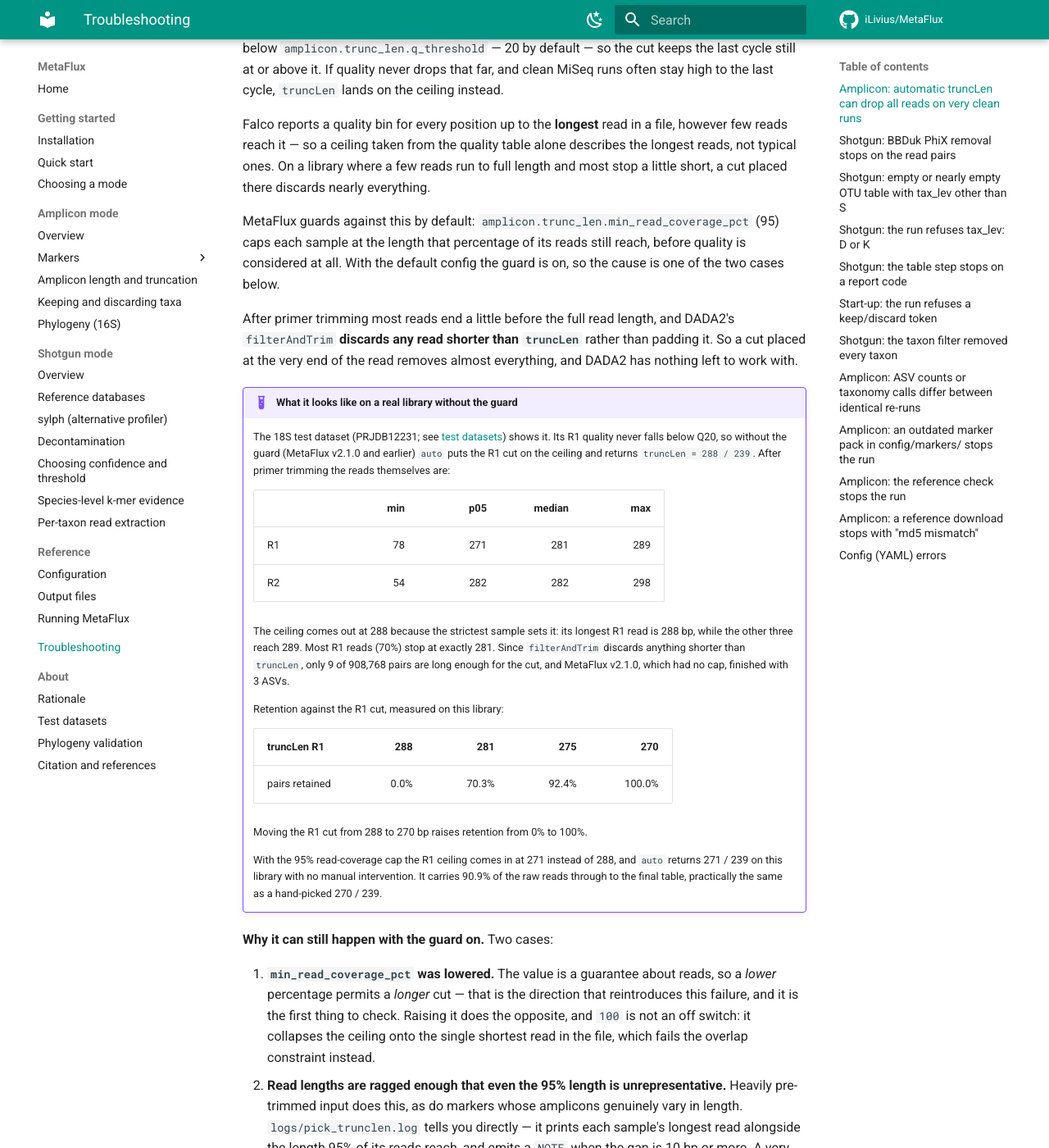
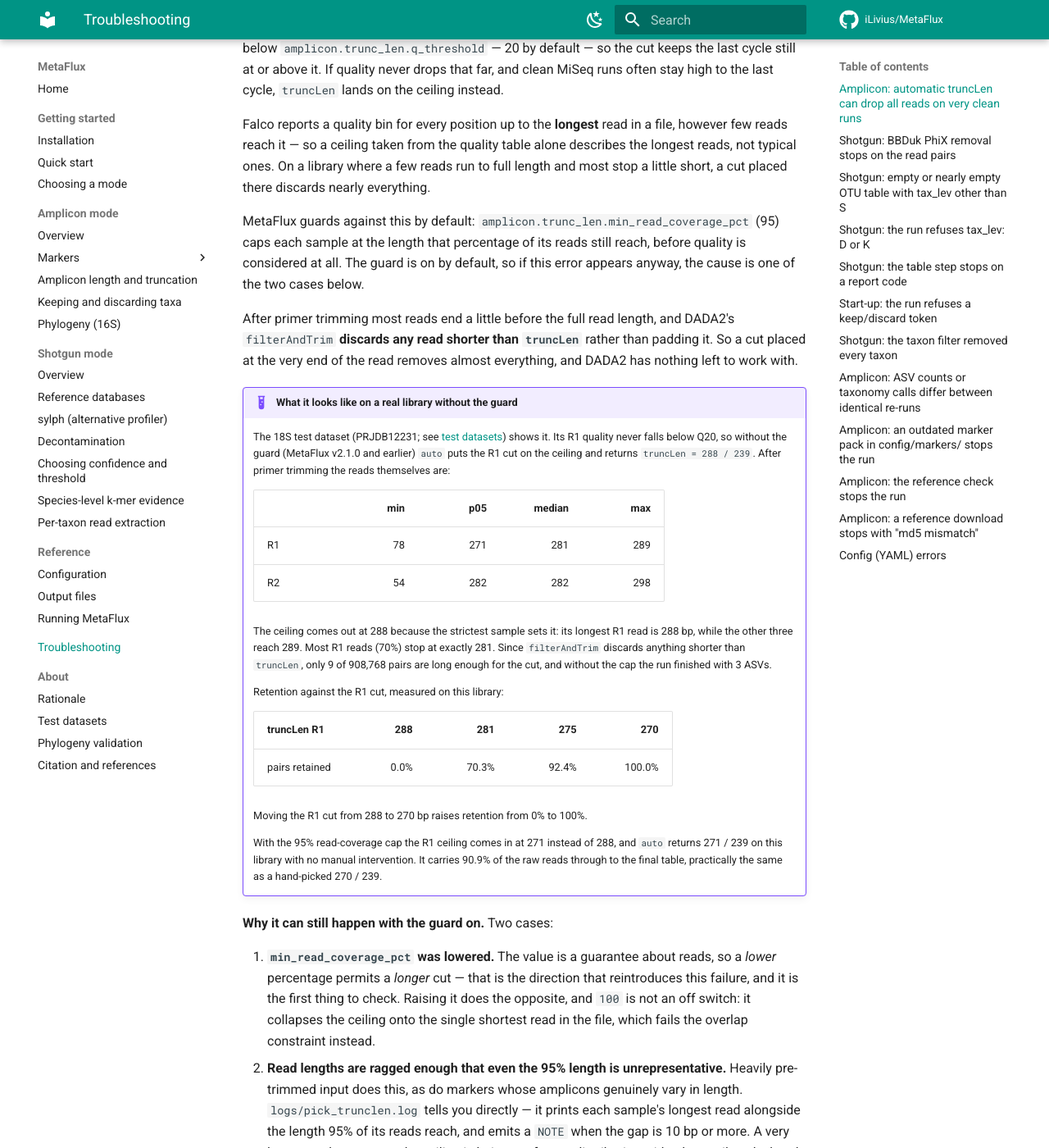
Before and after one commit to iLivius/MetaFlux, an MkDocs documentation site: the page built from docs/troubleshooting.md, in a window 1280 px wide and 1400 px high, scrolled down 720 px. Shown: the whole window at 82% size. Built offline with MkDocs 1.6.1 and Material for MkDocs 9.7.7, drawn with Linux system fonts in a browser that asks for light colours; comment, search, counter and statistics services are not loaded; some of the changed text lies outside the part shown.

Commit message:
Review fixes: Bracken alpha scope, ITS and 18S troubleshooting wording, CHANGELOG notes
The threshold_alpha comment and configuration row now say the broad plateau was
measured on the CAMI II samples (the D6331 optimum is several times higher); the
troubleshooting page states the ASV_16 result as on the ITS page and no longer ties
the 3-ASV run to a release; the configuration page keeps 'without an error or a
warning' for the empty-reference fallback and points the min_fold_parent row at the
right note. CHANGELOG: the 18S domain fix is quantified on the public test set, and
a config that set allow_one_off to true to relax the check is told to set it back.

```diff
--- a/docs/troubleshooting.md
+++ b/docs/troubleshooting.md
@@ -37,8 +37,8 @@
 
 MetaFlux guards against this by default: `amplicon.trunc_len.min_read_coverage_pct`
 (95) caps each sample at the length that percentage of its reads still reach, before
-quality is considered at all. With the default config the guard is on, so the cause is
-one of the two cases below.
+quality is considered at all. The guard is on by default, so if this error appears
+anyway, the cause is one of the two cases below.
 
 After primer trimming most reads end a little before the full read length, and
 DADA2's `filterAndTrim` **discards any read shorter than `truncLen`** rather than
@@ -60,8 +60,8 @@
     The ceiling comes out at 288 because the strictest sample sets it: its longest R1
     read is 288 bp, while the other three reach 289. Most R1 reads (70%) stop at
     exactly 281. Since `filterAndTrim` discards anything shorter than `truncLen`, only
-    9 of 908,768 pairs are long enough for the cut, and MetaFlux v2.1.0, which had no
-    cap, finished with 3 ASVs.
+    9 of 908,768 pairs are long enough for the cut, and without the cap the run
+    finished with 3 ASVs.
 
     Retention against the R1 cut, measured on this library:
 
@@ -443,8 +443,9 @@
   `sintax`, the default, is not affected. Now and then such a tie flips an ASV's whole
   lineage between two identical runs, even its kingdom: on the ITS test set
   ([PRJNA862334](about/test-datasets.md)), ASV_16 had an orchid as best hit in 8 of 11
-  identical runs and *Saccharomyces* in the other 3, so `keep: [k__Fungi]` removed it
-  in some runs and kept it in others.
+  identical runs and *Saccharomyces* in the other 3. Its kingdom support reached
+  `min_boot: 80` in only one of those three, so `keep: [k__Fungi]` kept the ASV in 1 run
+  and removed it in the other 10.
 
 ## Amplicon: an outdated marker pack in `config/markers/` stops the run
 
```
Also changed, not shown: CHANGELOG.md (+11 -7 lines), docs/reference/configuration.md (+4 -4 lines), 1 other file.
